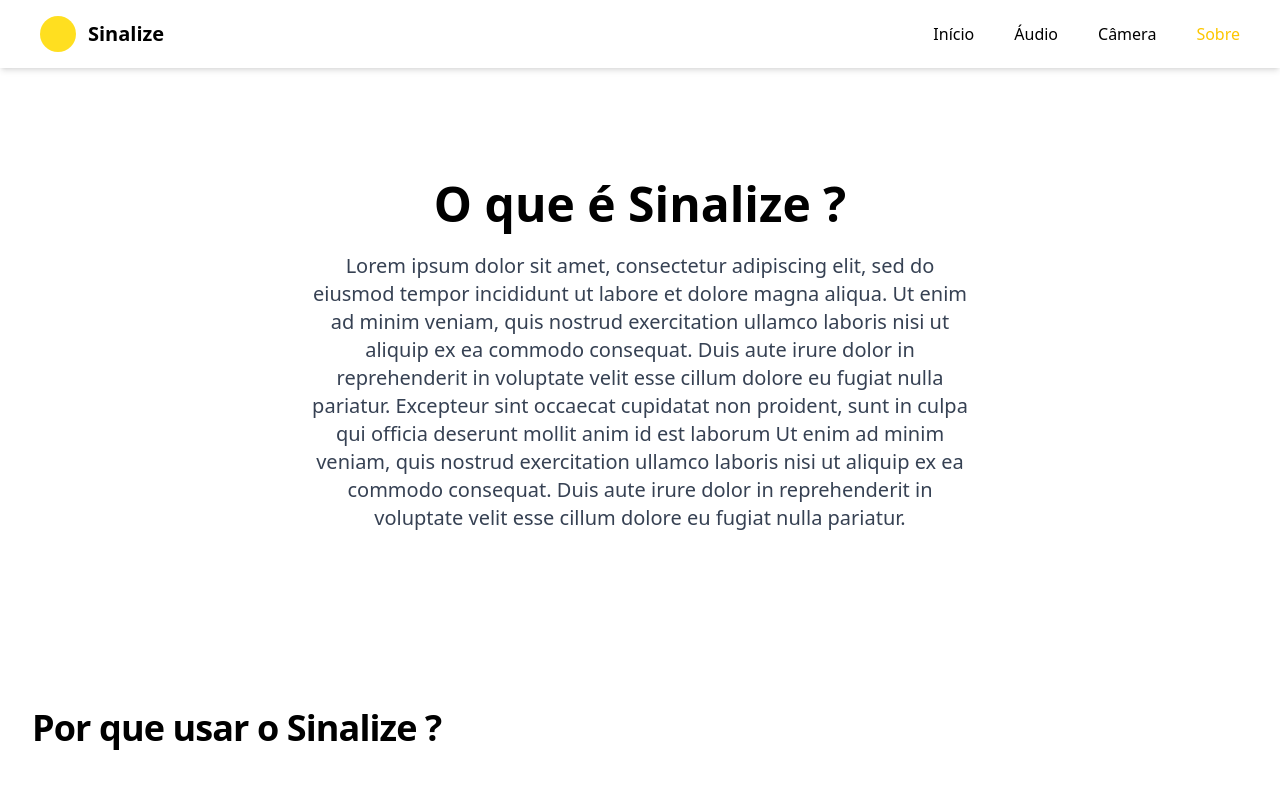
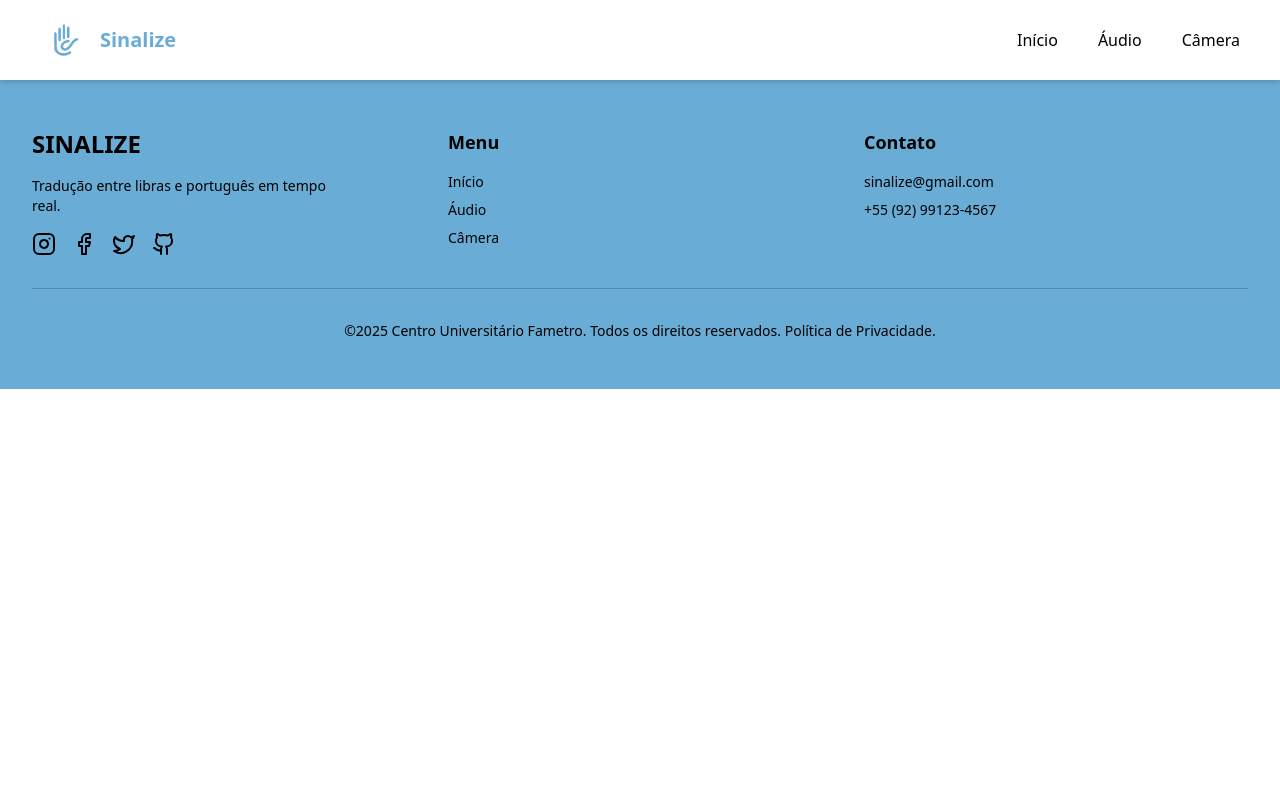
Before and after one commit to Alexandrediasss/Sinalize-Frontend, a React (Vite) app: page /sobre in a window 1280 px wide. Shown: the top 794 px of the page. Built offline with nearby package versions, Linux system fonts and the light colour scheme.

Commit message:
Mudando a cor do Header

```diff
--- a/src/Routes/index.jsx
+++ b/src/Routes/index.jsx
@@ -5,7 +5,6 @@ import Footer from "../components/Footer/index.jsx"
 import Home from '../view/Home/App.jsx'
 import Audio from '../view/Audio/index.jsx'
 import Camera from '../view/Camera/index.jsx'
-import Sobre from '../view/Sobre/index.jsx'
 
 function AppRoutes() {
     return (
@@ -16,7 +15,6 @@ function AppRoutes() {
                     <Route path="/" element={<Home />} />
                     <Route path="/audio" element={<Audio />} />
                     <Route path="/camera" element={<Camera />} />
-                    <Route path="/sobre" element={<Sobre />} />
                 </Routes>
             </main>
             <Footer />
--- a/src/components/MenuHorizontal/index.jsx
+++ b/src/components/MenuHorizontal/index.jsx
@@ -1,5 +1,7 @@
 import React, { useState } from 'react'
 import { NavLink } from 'react-router-dom'
+
+import Logo from "../../assets/logo.jpg"
 
 function Navbar() {
   const [isOpen, setIsOpen] = useState(false)
@@ -8,8 +10,12 @@ function Navbar() {
     <nav className="relative w-full bg-white px-6 md:px-10 py-4 flex items-center justify-between shadow-md">
       <NavLink to="/" onClick={() => setIsOpen(false)}>
         <div className="flex items-center gap-x-3">
-          <div className="h-9 w-9 bg-yellow-300 rounded-full"></div>
-          <span className="text-black font-bold text-xl">Sinalize</span>
+          <img
+            src={Logo}
+            alt="Sinalize Logo"
+            className="h-12 w-12 rounded-full object-cover"
+          />
+          <span className="text-[#69ACD5] font-bold text-xl">Sinalize</span>
         </div>
       </NavLink>
 
@@ -17,7 +23,7 @@ function Navbar() {
         <li>
           <NavLink
             to="/"
-            className={({ isActive }) => `font-medium ${isActive ? 'text-yellow-400' : 'text-black'} hover:text-gray-500`}
+            className={({ isActive }) => `font-medium ${isActive ? 'text-[#69ACD5]' : 'text-black'} hover:text-gray-500`}
           >
             Início
           </NavLink>
@@ -25,7 +31,7 @@ function Navbar() {
         <li>
           <NavLink
             to="/audio"
-            className={({ isActive }) => `font-medium ${isActive ? 'text-yellow-400' : 'text-black'} hover:text-gray-500`}
+            className={({ isActive }) => `font-medium ${isActive ? 'text-[#69ACD5]' : 'text-black'} hover:text-gray-500`}
           >
             Áudio
           </NavLink>
@@ -33,17 +39,9 @@ function Navbar() {
         <li>
           <NavLink
             to="/camera"
-            className={({ isActive }) => `font-medium ${isActive ? 'text-yellow-400' : 'text-black'} hover:text-gray-500`}
+            className={({ isActive }) => `font-medium ${isActive ? 'text-[#69ACD5]' : 'text-black'} hover:text-gray-500`}
           >
             Câmera
-          </NavLink>
-        </li>
-        <li>
-          <NavLink
-            to="/sobre"
-            className={({ isActive }) => `font-medium ${isActive ? 'text-yellow-400' : 'text-black'} hover:text-gray-500`}
-          >
-            Sobre
           </NavLink>
         </li>
       </ul>
@@ -55,7 +53,7 @@ function Navbar() {
               <path strokeLinecap="round" strokeLinejoin="round" strokeWidth={2} d="M6 18L18 6M6 6l12 12" />
             </svg>
           ) : (
-            <svg xmlns="http://www.w3.org/2000/svg" className="h-6 w-6" fill="none" viewBox="0 0 24 24" stroke="currentColor">
+            <svg xmlns="http://www.w3.org/2000/svg" className="cursor-pointer h-6 w-6" fill="none" viewBox="0 0 24 24" stroke="currentColor">
               <path strokeLinecap="round" strokeLinejoin="round" strokeWidth={2} d="M4 6h16M4 12h16m-7 6h7" />
             </svg>
           )}
@@ -65,16 +63,16 @@ function Navbar() {
       {isOpen && (
         <ul className="absolute top-full left-0 w-full bg-white flex flex-col items-center space-y-4 py-4 shadow-md md:hidden">
           <li>
-            <NavLink to="/" onClick={() => setIsOpen(false)} className={({ isActive }) => `font-medium ${isActive ? 'text-yellow-400' : 'text-black'} hover:text-gray-500`}>Pagina1</NavLink>
+            <NavLink to="/" onClick={() => setIsOpen(false)} className={({ isActive }) => `font-medium ${isActive ? 'text-[#69ACD5]' : 'text-black'} hover:text-gray-500`}>Início</NavLink>
           </li>
           <li>
-            <NavLink to="/audio" onClick={() => setIsOpen(false)} className={({ isActive }) => `font-medium ${isActive ? 'text-yellow-400' : 'text-black'} hover:text-gray-500`}>Pagina2</NavLink>
+            <NavLink to="/audio" onClick={() => setIsOpen(false)} className={({ isActive }) => `font-medium ${isActive ? 'text-[#69ACD5]' : 'text-black'} hover:text-gray-500`}>Áudio</NavLink>
           </li>
           <li>
-            <NavLink to="/camera" onClick={() => setIsOpen(false)} className={({ isActive }) => `font-medium ${isActive ? 'text-yellow-400' : 'text-black'} hover:text-gray-500`}>Pagina3</NavLink>
+            <NavLink to="/camera" onClick={() => setIsOpen(false)} className={({ isActive }) => `font-medium ${isActive ? 'text-[#69ACD5]' : 'text-black'} hover:text-gray-500`}>Câmera</NavLink>
           </li>
           <li>
-            <NavLink to="/sobre" onClick={() => setIsOpen(false)} className={({ isActive }) => `font-medium ${isActive ? 'text-yellow-400' : 'text-black'} hover:text-gray-500`}>Pagina4</NavLink>
+            <NavLink to="/sobre" onClick={() => setIsOpen(false)} className={({ isActive }) => `font-medium ${isActive ? 'text-[#69ACD5]' : 'text-black'} hover:text-gray-500`}>Sobre</NavLink>
           </li>
         </ul>
       )}
```
Also changed, not shown: src/assets/logo.jpg (added).
